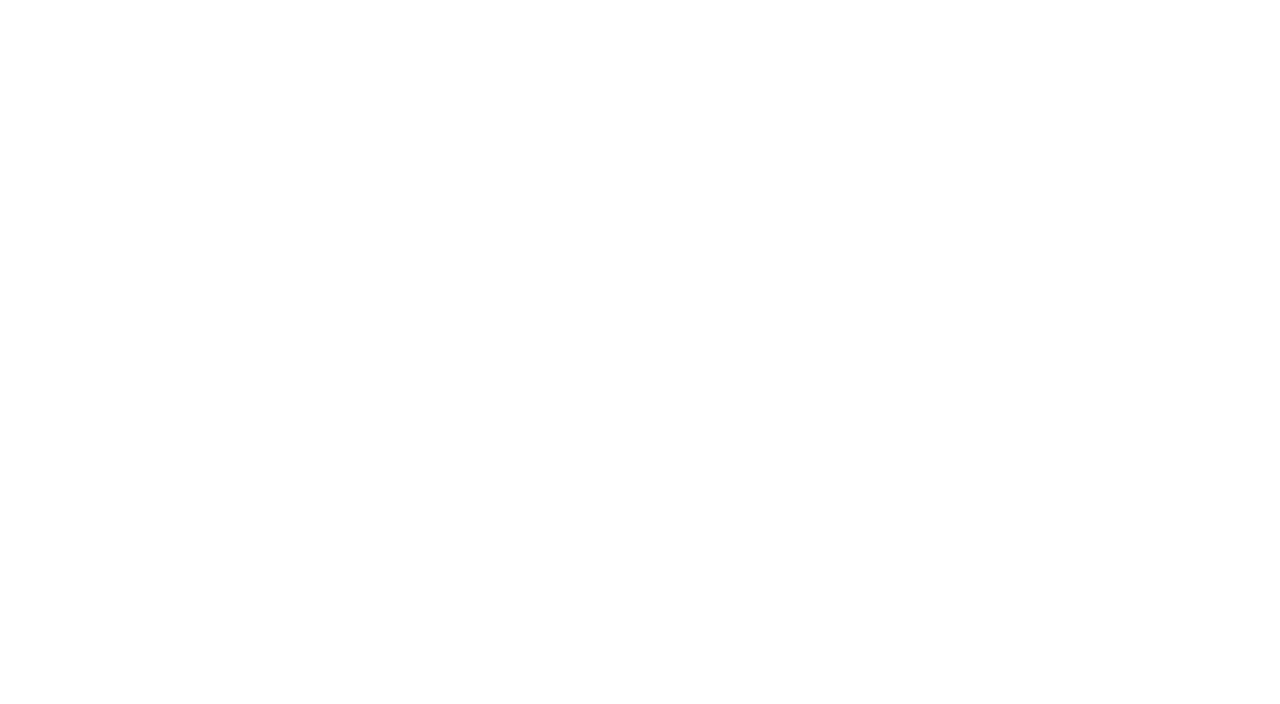
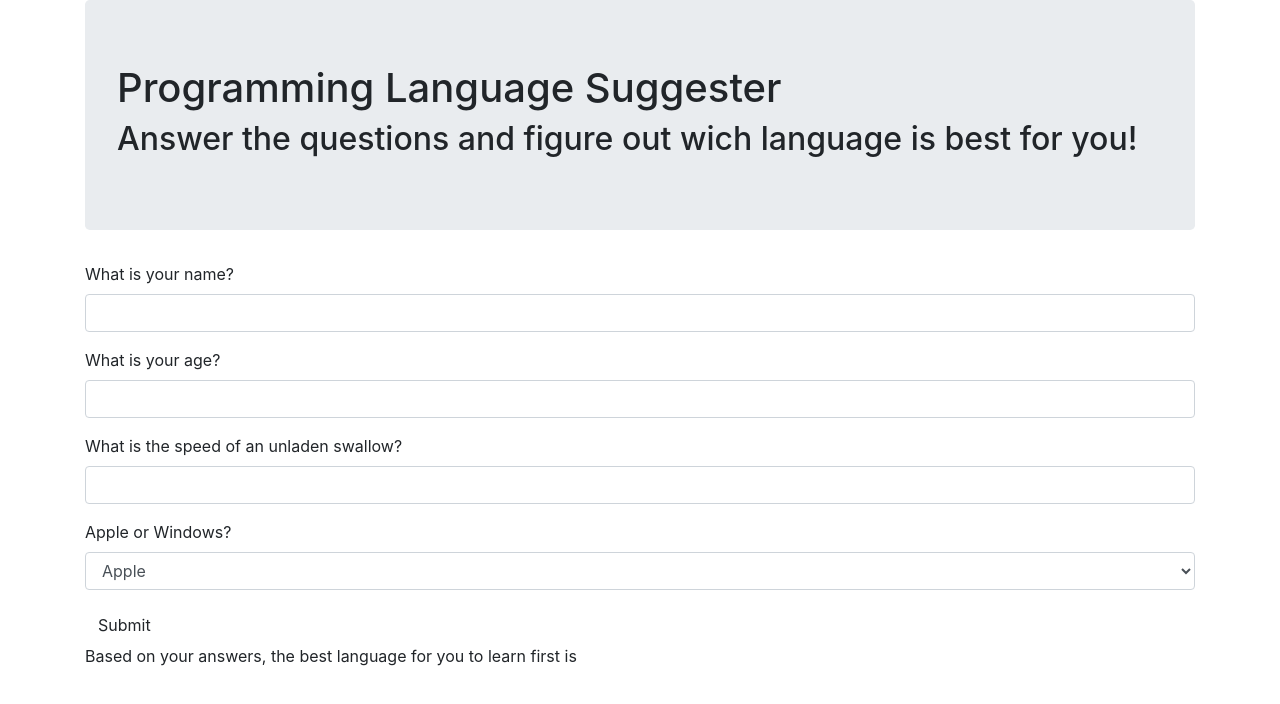
Before and after one commit to DiegoSerafico/programming-language-suggester, a plain HTML site: page index.html in a window 1280 px wide. Drawn offline with Linux system fonts and the light colour scheme.

Commit message:
add form for user without functionality

```diff
--- a/index.html
+++ b/index.html
@@ -9,7 +9,39 @@
  </head>
  <body>
    <div class="container">
+     <div class="jumbotron">
+       <h1>Programming Language Suggester</h1>
+       <h2>Answer the questions and figure out wich language is best for you!</h2>
+     </div>
 
+     <form id="formOne">
+      <div class="form-group">
+        <label for="name">What is your name?</label>
+        <input id="name" class="form-control" type="text">
+      </div>
+      <div class="form-group">
+        <label for="age">What is your age?</label>
+        <input id="age" class="form-control" type="text">
+      </div>
+      <div class="form-group">
+        <label for="swallowSpeed">What is the speed of an unladen swallow?</label>
+        <input id="swallowSpeed" class="form-control" type="text">
+      </div>
+      <div class="form-group">
+        <label for="platform">Apple or Windows?</label>
+        <select id="platform" class="form-control">
+          <option>Apple</option>
+          <option>Windows</option>
+        </select>
+      </div>
+
+      <button type="submit" class="btn">Submit</button>
+
+     </form>
+
+     <div id="output">
+       <p>Based on your answers, the best language for you to learn first is <span id="firstLanguage"></span></p>
+     </div>
    </div>
  </body>
 </html>
```
